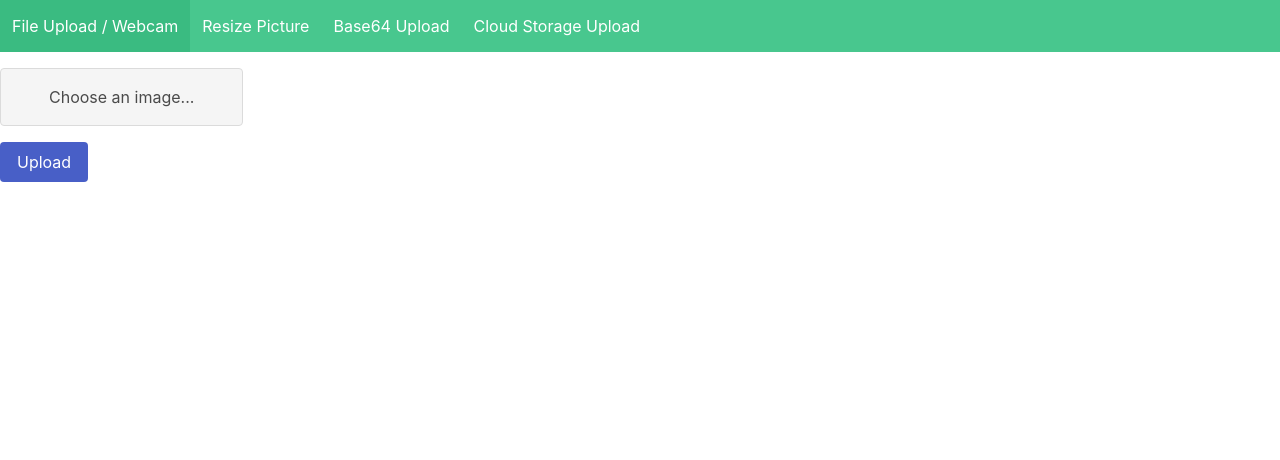
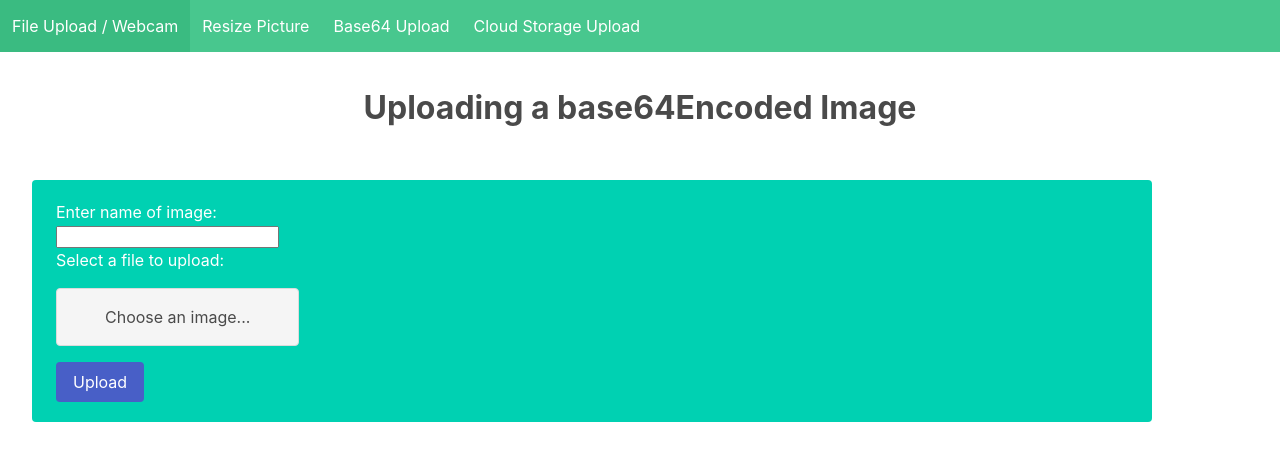
Before and after one commit to jasonwoitalla/csci5117-upper-five-tech-share, a Next.js app: page /base64-encode in a window 1280 px wide. Shown: the top 460 px of the page. Built offline with nearby package versions, Linux system fonts and the light colour scheme; no server answers.

Commit message:
base64 file upload, retrieve, and display

```diff
--- a/src/pages/base64-encode.js
+++ b/src/pages/base64-encode.js
@@ -1,5 +1,6 @@
 import { useEffect, useState, useRef } from "react";
 import ImageUploadForm from "@/components/image-upload-form";
+import styles from "@/styles/Home.module.css"
 
 function base64Encode() {
 
@@ -60,7 +61,6 @@ function base64Encode() {
         const upload_imaged = fileInput.files[0];
         let reader = new FileReader();
         reader.onloadend = function() {
-            setImageName(e.target.name.value);
             setDataUrl(reader.result);
             buttonClicked.current = true;
         }
@@ -68,8 +68,19 @@ function base64Encode() {
     }
 
     return <>
-    <ImageUploadForm onSubmit={process_and_upload}></ImageUploadForm>
-    {dataFetchedRef.current && <img src={content} alt="Base64 uploaded" width="500"/>}
+    <h1 className={`${styles.heading} ${styles.margins}`}>Uploading a base64Encoded Image</h1>
+    <div className={`container ${styles.margins}`}>
+        <div className="notification is-primary">
+            <p>Enter name of image:</p>
+            <input type="text" id="file-name" required onChange={(e)=> setImageName(e.target.value)}></input>
+            <p>Select a file to upload:</p>
+            <ImageUploadForm onSubmit={process_and_upload}></ImageUploadForm>
+            {dataFetchedRef.current && <>
+                <p>Image from the database</p>
+                <img src={content} alt="Base64 uploaded" width="500"/>
+            </>}
+        </div>
+    </div>
     </>;
 }
 
--- a/src/styles/Home.module.css
+++ b/src/styles/Home.module.css
@@ -276,3 +276,14 @@
     transform: rotate(0deg);
   }
 }
+
+.margins {
+  margin: 1rem;
+  padding: 1rem;
+}
+
+.heading {
+  font-weight: bolder;
+  font-size:2rem;
+  text-align: center;
+}
```
